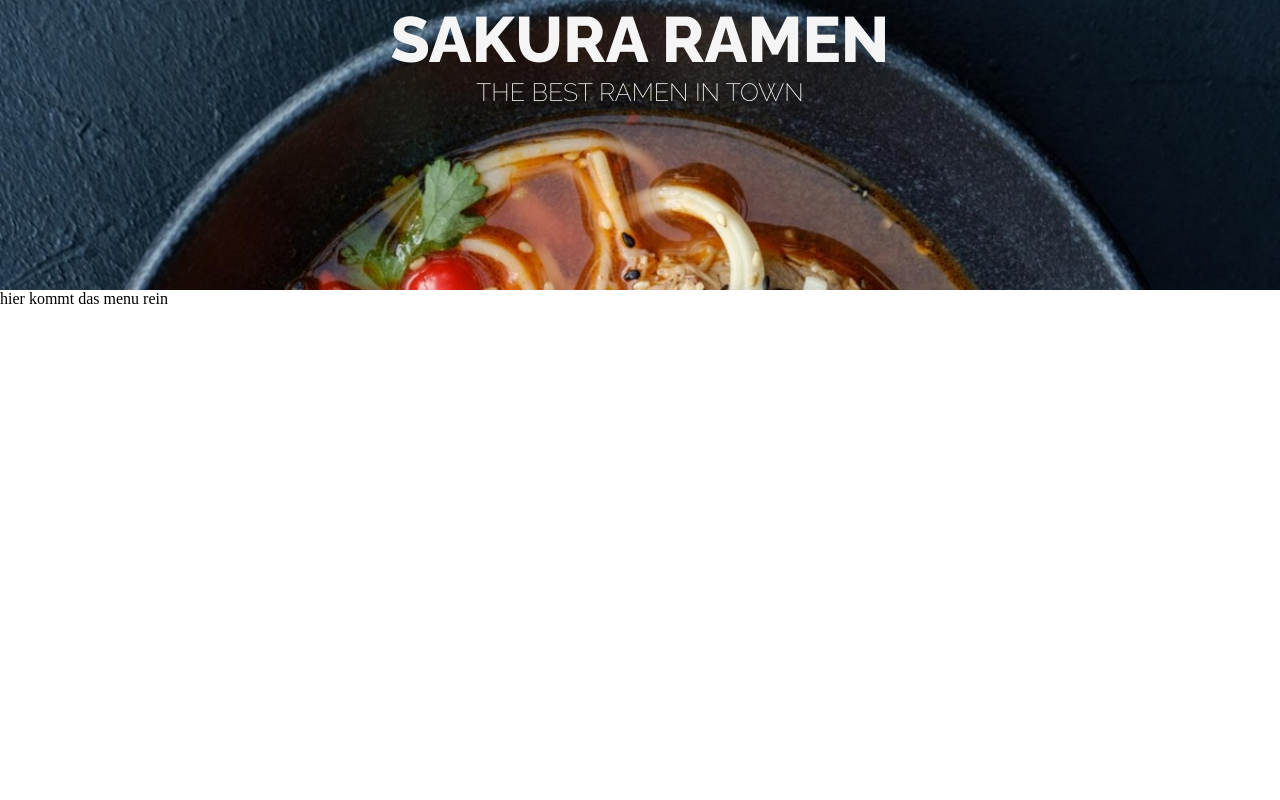
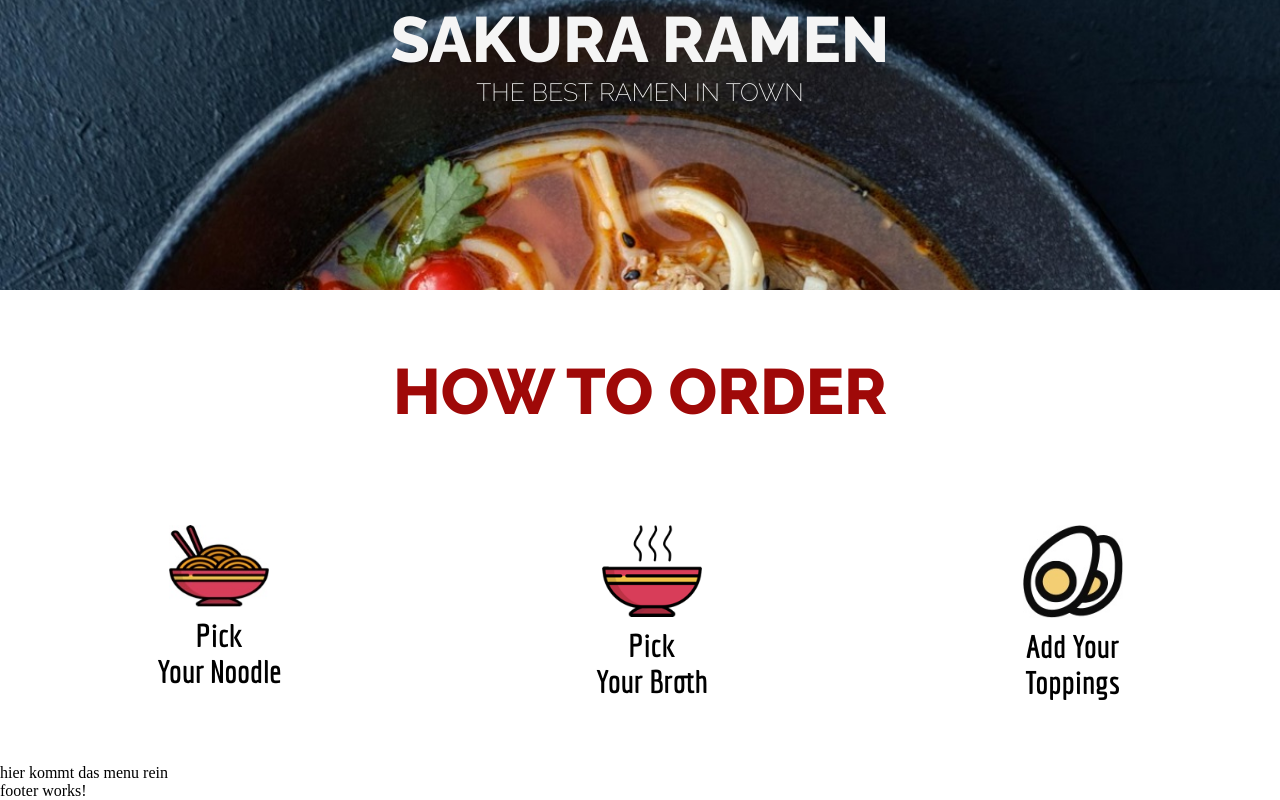
Before and after one commit to M-Nafi/Sakura-Ramen-with-Angular, an Angular app: page / in a window 1280 px wide. Shown: the part 510-1310 px from the top of the page. Before the commit the page ends 818 px from the top, so only its background shows below. Built offline with nearby package versions, Linux system fonts and the light colour scheme.

Commit message:
added how to order section with different font and pictures

```diff
--- a/src/app/app.component.html
+++ b/src/app/app.component.html
@@ -1,4 +1,6 @@
+<router-outlet />
+
 <app-main-content></app-main-content>
+<app-footer></app-footer>
 
-
-<router-outlet />
+<!-- <app-imprint></app-imprint> -->
--- a/src/app/app.component.ts
+++ b/src/app/app.component.ts
@@ -1,12 +1,14 @@
 import { Component } from '@angular/core';
 import { RouterOutlet } from '@angular/router';
 import { MainContentComponent } from './main-content/main-content.component';
+import { FooterComponent } from './shared/components/footer/footer.component';
+import { ImprintComponent } from './imprint/imprint.component';
 
 
 @Component({
   selector: 'app-root',
   standalone: true,
-  imports: [RouterOutlet, MainContentComponent],
+  imports: [RouterOutlet, MainContentComponent, FooterComponent, ImprintComponent],
   templateUrl: './app.component.html',
   styleUrl: './app.component.scss'
 })
--- /dev/null
+++ b/src/app/main-content/how-to-order/how-to-order.component.html
@@ -0,0 +1,20 @@
+<section>
+    <div>
+        <h1>HOW TO ORDER</h1>
+    </div>
+
+    <div>
+        <div class="order-section">
+            <img src="./../../../assets/img/bowl_icon.jpg">
+            <p>Pick<br>Your Noodle</p>
+        </div>
+        <div class="order-section">
+            <img src="./../../../assets/img/broth_icon.png">
+            <p>Pick<br>Your Broth</p>
+        </div>
+        <div class="order-section">
+            <img src="./../../../assets/img/eggs_icon.jpg">
+            <p>Add Your<br>Toppings</p>
+        </div>
+    </div>
+</section>
--- /dev/null
+++ b/src/app/main-content/how-to-order/how-to-order.component.scss
@@ -0,0 +1,35 @@
+section {
+  background-color: white;
+  display: flex;
+  flex-direction: column;
+  align-items: center;
+  h1 {
+    font-family: "Raleway";
+    font-size: 64px;
+    color: rgb(159, 9, 8);
+    padding-top: 64px;
+    padding-bottom: 32px;
+  }
+  img {
+    width: 100px;
+  }
+  > div {
+    display: flex;
+    justify-content: space-around;
+
+    width: 100%;
+    padding-bottom: 64px;
+  }
+  p {
+    padding-top: 10px;
+    font-size: 32px;
+    font-family: "Economica";
+    font-weight: 700;
+    text-align: center;
+  }
+  .order-section {
+    display: flex;
+    flex-direction: column;
+    align-items: center;
+  }
+}
--- a/src/app/main-content/main-content.component.html
+++ b/src/app/main-content/main-content.component.html
@@ -1,2 +1,3 @@
 <app-landingPage></app-landingPage>
+<app-how-to-order></app-how-to-order>
 <app-our-menu></app-our-menu>
--- a/src/app/main-content/main-content.component.ts
+++ b/src/app/main-content/main-content.component.ts
@@ -1,11 +1,12 @@
 import { Component } from '@angular/core';
 import { LandingPageComponent } from './landing-page/landingPage.component';
 import { OurMenuComponent } from './our-menu/our-menu.component';
+import { HowToOrderComponent } from './how-to-order/how-to-order.component';
 
 @Component({
   selector: 'app-main-content',
   standalone: true,
-  imports: [LandingPageComponent, OurMenuComponent],
+  imports: [LandingPageComponent, OurMenuComponent, HowToOrderComponent],
   templateUrl: './main-content.component.html',
   styleUrl: './main-content.component.scss'
 })
--- a/src/styles.scss
+++ b/src/styles.scss
@@ -5,44 +5,65 @@
 /* raleway-200 - latin */
 @font-face {
   font-display: swap; /* Check https://developer.mozilla.org/en-US/docs/Web/CSS/@font-face/font-display for other options. */
-    font-family: 'Raleway';
+  font-family: "Raleway";
   font-style: normal;
   font-weight: 200;
-    src: url('./assets/font/raleway-v34-latin-200.woff2') format('woff2'); /* Chrome 36+, Opera 23+, Firefox 39+, Safari 12+, iOS 10+ */
+  src: url("./assets/font/raleway-v34-latin-200.woff2") format("woff2"); /* Chrome 36+, Opera 23+, Firefox 39+, Safari 12+, iOS 10+ */
 }
 /* raleway-regular - latin */
 @font-face {
   font-display: swap; /* Check https://developer.mozilla.org/en-US/docs/Web/CSS/@font-face/font-display for other options. */
-    font-family: 'Raleway';
+  font-family: "Raleway";
   font-style: normal;
   font-weight: 400;
-    src: url('./assets/font/raleway-v34-latin-regular.woff2') format('woff2'); /* Chrome 36+, Opera 23+, Firefox 39+, Safari 12+, iOS 10+ */
+  src: url("./assets/font/raleway-v34-latin-regular.woff2") format("woff2"); /* Chrome 36+, Opera 23+, Firefox 39+, Safari 12+, iOS 10+ */
 }
 /* raleway-500 - latin */
 @font-face {
   font-display: swap; /* Check https://developer.mozilla.org/en-US/docs/Web/CSS/@font-face/font-display for other options. */
-    font-family: 'Raleway';
+  font-family: "Raleway";
   font-style: normal;
   font-weight: 500;
-    src: url('./assets/font/raleway-v34-latin-500.woff2') format('woff2'); /* Chrome 36+, Opera 23+, Firefox 39+, Safari 12+, iOS 10+ */
+  src: url("./assets/font/raleway-v34-latin-500.woff2") format("woff2"); /* Chrome 36+, Opera 23+, Firefox 39+, Safari 12+, iOS 10+ */
 }
 /* raleway-600 - latin */
 @font-face {
   font-display: swap; /* Check https://developer.mozilla.org/en-US/docs/Web/CSS/@font-face/font-display for other options. */
-    font-family: 'Raleway';
+  font-family: "Raleway";
   font-style: normal;
   font-weight: 600;
-    src: url('./assets/font/raleway-v34-latin-600.woff2') format('woff2'); /* Chrome 36+, Opera 23+, Firefox 39+, Safari 12+, iOS 10+ */
+  src: url("./assets/font/raleway-v34-latin-600.woff2") format("woff2"); /* Chrome 36+, Opera 23+, Firefox 39+, Safari 12+, iOS 10+ */
 }
 /* raleway-800 - latin */
 @font-face {
   font-display: swap; /* Check https://developer.mozilla.org/en-US/docs/Web/CSS/@font-face/font-display for other options. */
-    font-family: 'Raleway';
+  font-family: "Raleway";
   font-style: normal;
   font-weight: 800;
-    src: url('./assets/font/raleway-v34-latin-800.woff2') format('woff2'); /* Chrome 36+, Opera 23+, Firefox 39+, Safari 12+, iOS 10+ */
+  src: url("./assets/font/raleway-v34-latin-800.woff2") format("woff2"); /* Chrome 36+, Opera 23+, Firefox 39+, Safari 12+, iOS 10+ */
 }
 
 .fontRaleway {
-    font-family: 'Raleway';
+  font-family: "Raleway";
 }
+
+/* economica-regular - latin */
+@font-face {
+  font-display: swap; /* Check https://developer.mozilla.org/en-US/docs/Web/CSS/@font-face/font-display for other options. */
+  font-family: "Economica";
+  font-style: normal;
+  font-weight: 400;
+  src: url("./assets/font/economica-v15-latin-regular.woff2") format("woff2"); /* Chrome 36+, Opera 23+, Firefox 39+, Safari 12+, iOS 10+ */
+}
+/* economica-700 - latin */
+@font-face {
+  font-display: swap; /* Check https://developer.mozilla.org/en-US/docs/Web/CSS/@font-face/font-display for other options. */
+  font-family: "Economica";
+  font-style: normal;
+  font-weight: 700;
+  src: url("./assets/font/economica-v15-latin-700.woff2") format("woff2"); /* Chrome 36+, Opera 23+, Firefox 39+, Safari 12+, iOS 10+ */
+}
+
+.fontEconomica {
+  font-family: "Economica";
+}
```
Also changed, not shown: src/app/main-content/how-to-order/how-to-order.component.ts (added, +12 -0 lines), src/assets/font/economica-v15-latin-700.woff2 (added), src/assets/font/economica-v15-latin-regular.woff2 (added). Lines whose indentation alone changed are shown as unchanged.
